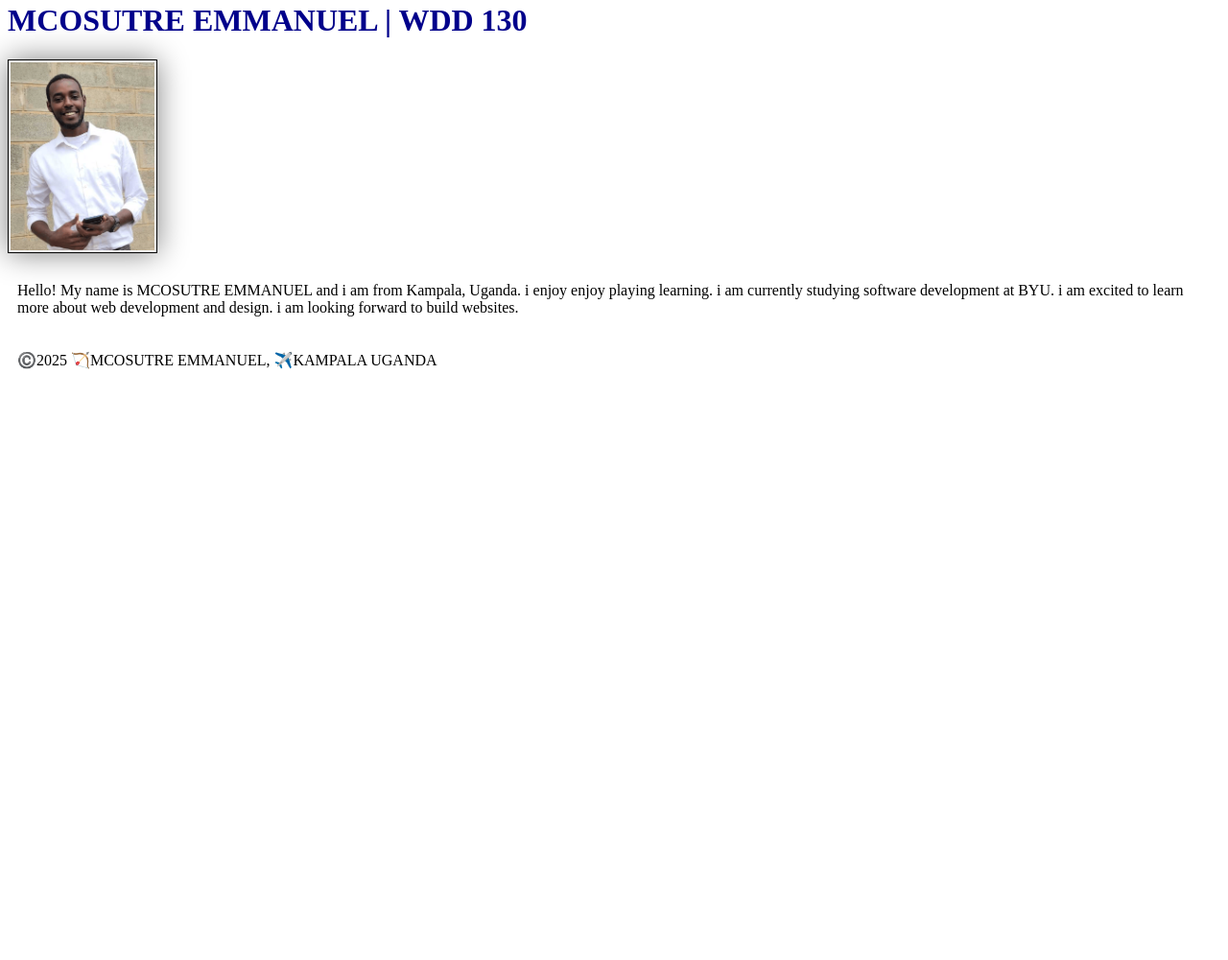
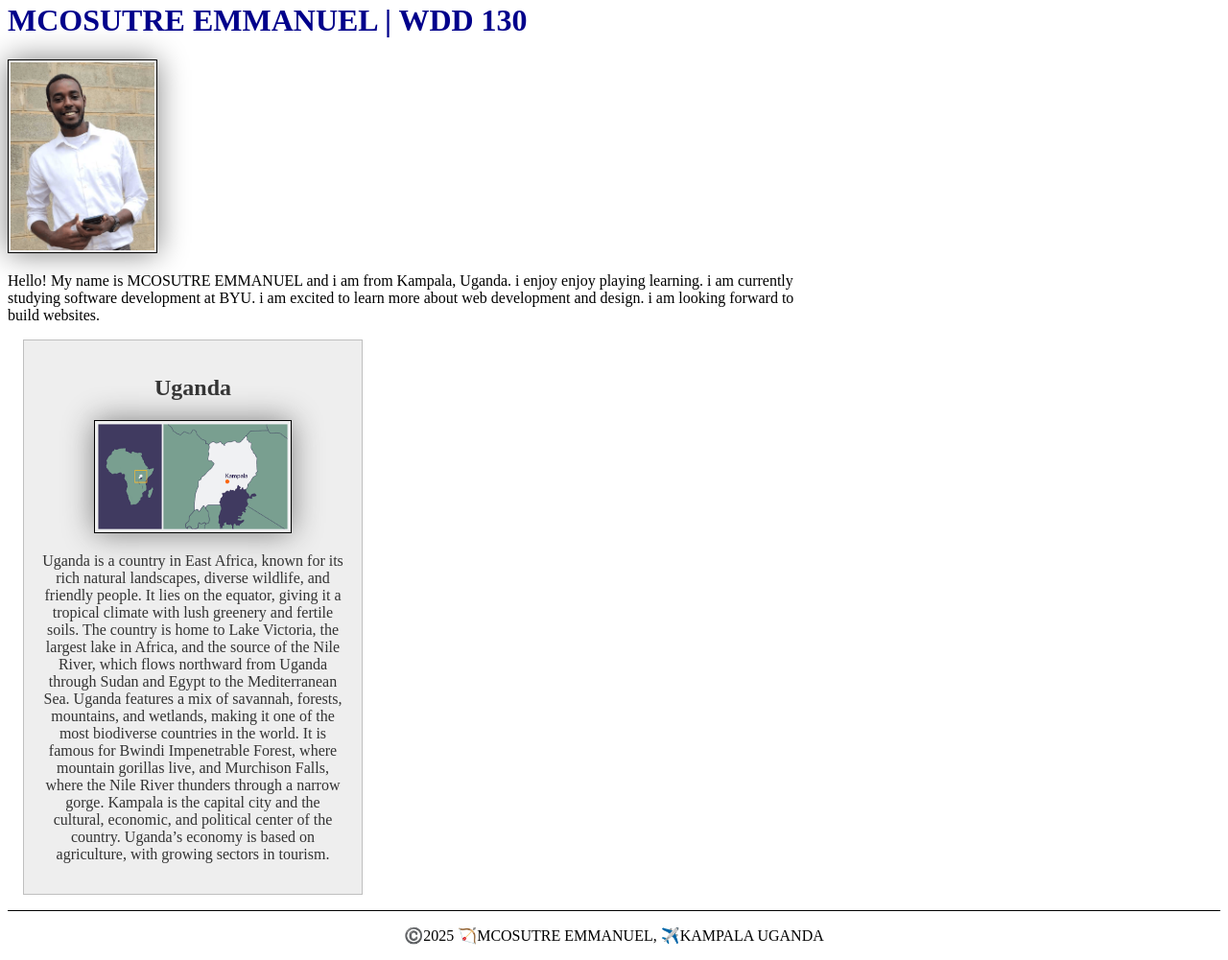
Before and after one commit to emmysited/wdd130, a plain HTML site: page index.html in a window 1280 px wide. Shown: the part 142-1143 px from the top of the page at 96% size. Before the commit the page ends 800 px from the top, so only its background shows below. Drawn offline with Linux system fonts and the light colour scheme.

Commit message:
edit the indexpage and also styles

```diff
--- a/index.html
+++ b/index.html
@@ -4,6 +4,7 @@
        <meta charset="utf-8">
        <meta name="viewport" content="width=device-width,initial-scale=1.0">
        <title>MCOSUTRE EMMANUEL | WDD 130 </title>
+       <meta name="description" content="Welcome to the homepage of McOsutre Emmanuel, a passionate learner enrolled in the Software Development course. This page serves as a central hub to showcase Emmanuel's learning progress, projects, and key skills in coding, web development, and programming. The purpose of this homepage is to highlight course activities, share portfolio work, and document the journey of becoming a professional software developer.">
        <link rel="stylesheet" href="styles/styles.css">
     </head>
     <body>
@@ -18,6 +19,15 @@
         <img src="images/profile.png" alt="MCOSUTRE EMMANUEL" width="200">
         <p>Hello! My name is MCOSUTRE EMMANUEL and i am from Kampala, Uganda. i enjoy enjoy playing learning. i am currently studying software development at BYU. i am excited to learn more about web development and design. i am looking forward to build websites.</p>
       </main>
+      <aside>
+        <h2>Uganda</h2>
+        <img src="images/Uganda.png" alt="Uganda">
+        <p>Uganda is a country in East Africa, known for its rich natural landscapes, diverse wildlife, and friendly people. It lies on the equator, giving it a tropical climate with lush greenery and fertile soils. The country is home to Lake Victoria, the largest lake in Africa, and the source of the Nile River, which flows northward from Uganda through Sudan and Egypt to the Mediterranean Sea.
+
+          Uganda features a mix of savannah, forests, mountains, and wetlands, making it one of the most biodiverse countries in the world. It is famous for Bwindi Impenetrable Forest, where mountain gorillas live, and Murchison Falls, where the Nile River thunders through a narrow gorge.
+
+          Kampala is the capital city and the cultural, economic, and political center of the country. Uganda’s economy is based on agriculture, with growing sectors in tourism.</p>
+      </aside>
       <footer>
           <p>©️2025 🏹MCOSUTRE EMMANUEL, ✈️KAMPALA UGANDA</p>
       </footer>
--- a/styles/styles.css
+++ b/styles/styles.css
@@ -20,3 +20,31 @@ img{
 p{
     padding: 10px;
 }
+main{
+    max-width: 840px;
+}
+aside{
+    width:20rem;
+    margin:1rem;
+    border:1px solid rgb(0 0 0 /0.2);
+    padding:1rem;
+    background-color:#eee;
+    color:#333;
+    text-align:center;
+}
+aside img{
+    width: 200px;
+    height: auto;
+}
+main img{
+    width: 150px;
+    height: auto;
+}
+p{
+    padding: 0;
+}
+footer{
+    margin-top: 15px;
+    border-top: 1px solid #000;
+    text-align: center;
+}
```
Also changed, not shown: images/Uganda.png (added).
